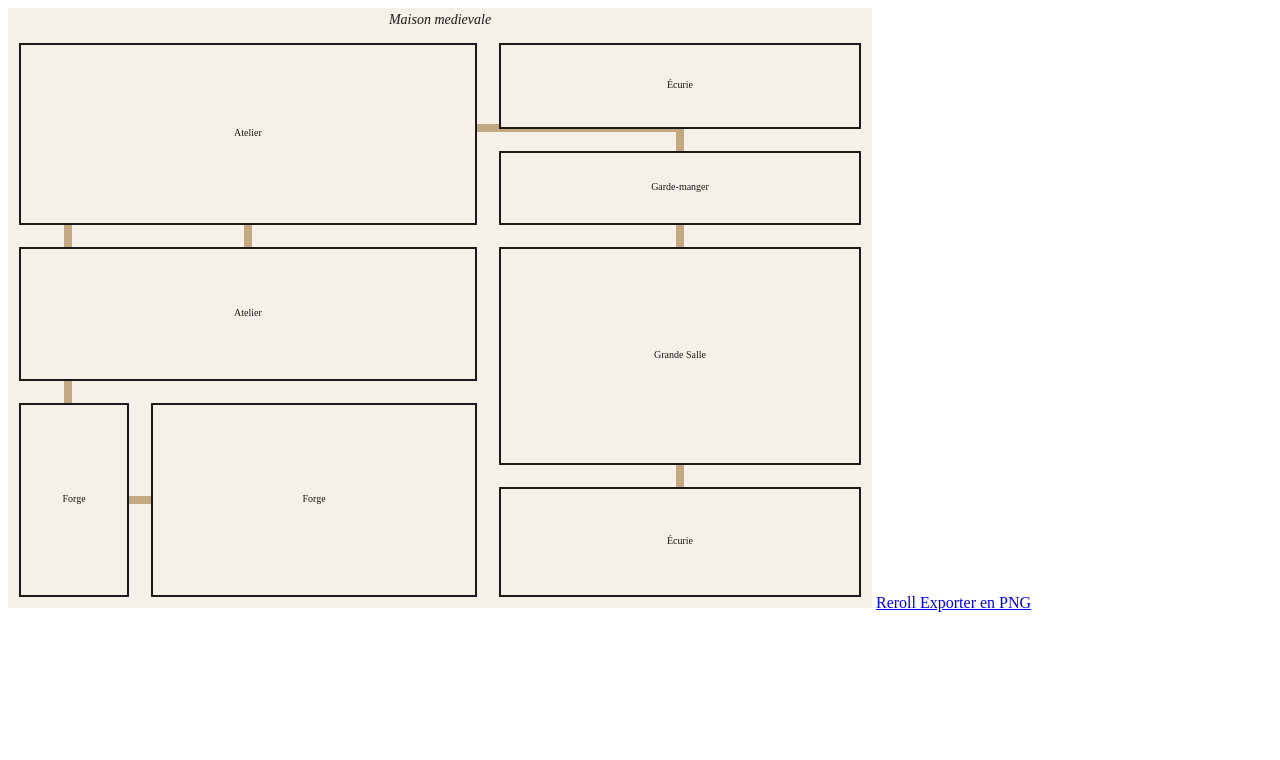
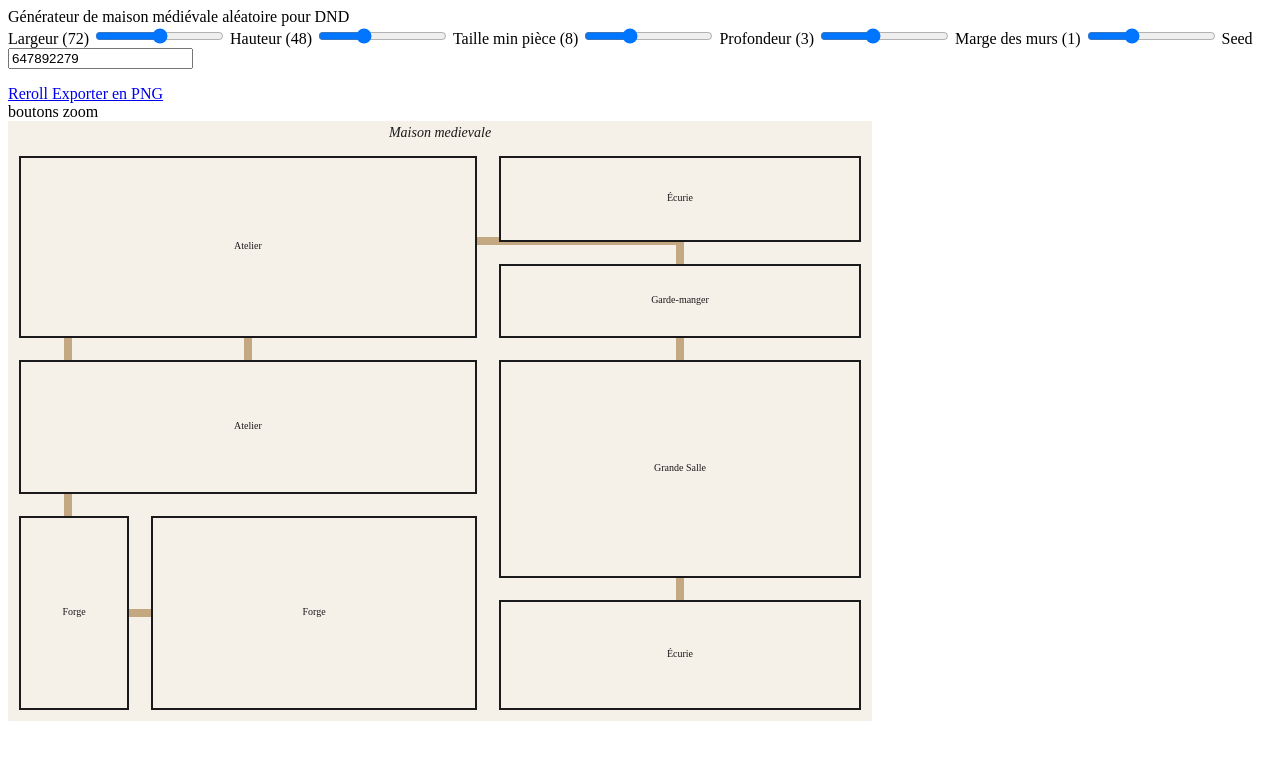
Before and after one commit to Mispille/medieval-floor-plan, a Flask app: page / in a window 1280 px wide. Shown: the top 760 px of the page. Run offline with Flask 3, Linux system fonts and the light colour scheme.

Commit message:
Passed parameters and created sliders in index.html for better control

```diff
--- a/templates/index.html
+++ b/templates/index.html
@@ -1,5 +1,41 @@
-<body>
-    {{ svg | safe }}
-    <a href="/"> Reroll </a>
-    <a href="/export"> Exporter en PNG </a>
-</body>
+<html>
+  <head>
+    <meta charset="UTF-8">
+    <title>Générateur médiéval</title>
+  </head>
+  <body>
+      <div class="layout">
+      <aside class="panel">
+        Générateur de maison médiévale aléatoire pour DND
+        <form>
+            <label>Largeur ({{ width }})</label>
+            <input type="range" name="width" min="24" max="120" value="{{ width }}"
+                oninput="this.previousElementSibling.textContent = 'Largeur (' + this.value + ')'">
+            <label>Hauteur ({{ height }})</label>
+            <input type="range" name="height" min="24" max="96" value="{{ height }}"
+                oninput="this.previousElementSibling.textContent = 'Hauteur (' + this.value + ')'">
+            <label>Taille min pièce ({{ min_room_size }})</label>
+            <input type="range" name="min_room_size" min="4" max="16" value="{{ min_room_size }}"
+                oninput="this.previousElementSibling.textContent = 'Taille min pièce (' + this.value + ')'">
+            <label>Profondeur ({{ max_depth }})</label>
+            <input type="range" name="max_depth" min="1" max="6" value="{{ max_depth }}"
+                oninput="this.previousElementSibling.textContent = 'Profondeur (' + this.value + ')'">
+            <label>Marge des murs ({{ room_margin }})</label>
+            <input type="range" name="room_margin" min="0" max="3" value="{{ room_margin }}"
+                oninput="this.previousElementSibling.textContent = 'Marge des murs (' + this.value + ')'">
+            <label>Seed</label>
+            <input type="number" name="seed" value="{{ seed }}">
+        </form>
+        <a href="/"> Reroll </a>
+        <a href="/export"> Exporter en PNG </a>
+      </aside>
+      <main class="canvas">
+        boutons zoom
+        <div id="svg-wrap">
+          {{ svg | safe }}
+        </div>
+      </main>
+    </div>
+    <script></script>
+  </body>
+</html>
```
